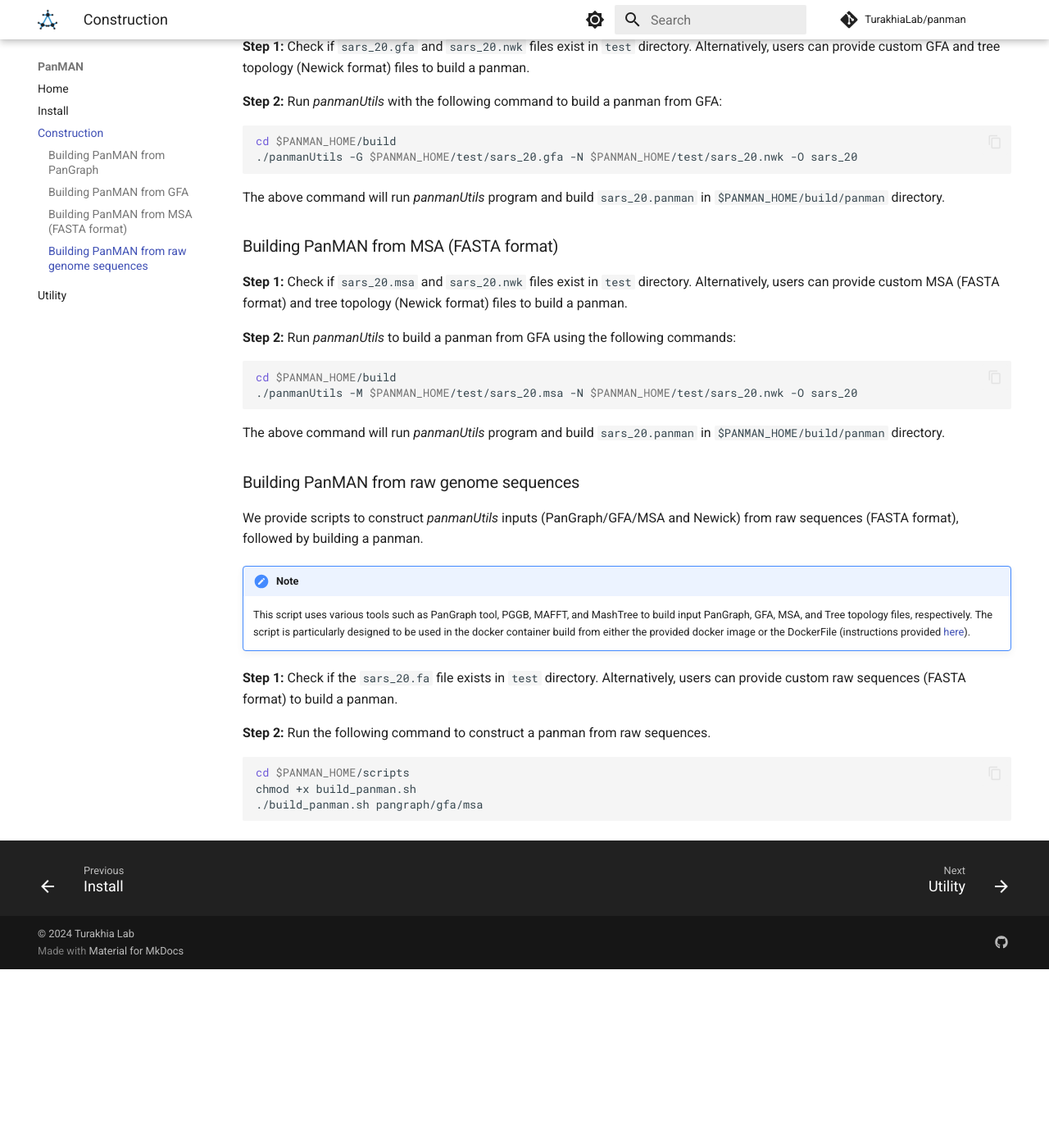
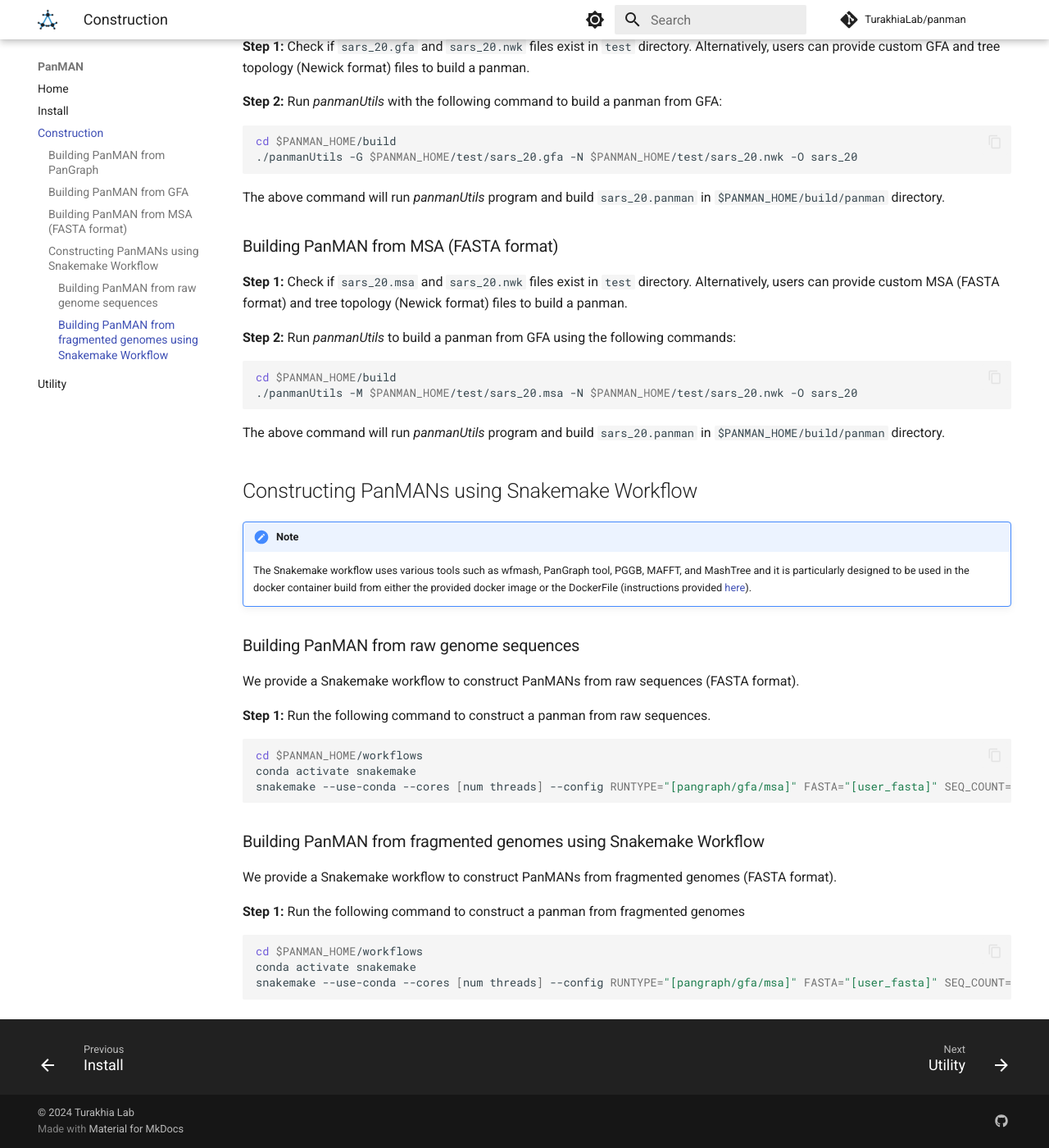
Before and after one commit to TurakhiaLab/panman, an MkDocs documentation site: the page built from docs/construction.md, in a window 1280 px wide and 1400 px high, scrolled down 744 px. Shown: the whole window at 82% size. Built offline with MkDocs 1.6.1 and Material for MkDocs 9.7.7, drawn with Linux system fonts in a browser that asks for light colours; comment, search, counter and statistics services are not loaded; before the commit the page ends 1926 px from its top, so only the background shows below that.

Commit message:
documentation for snakemake workflow

````diff
--- a/docs/construction.md
+++ b/docs/construction.md
@@ -47,18 +47,28 @@
 ```
 The above command will run <i>panmanUtils</i> program and build `sars_20.panman` in `$PANMAN_HOME/build/panman` directory.
 
+## Constructing PanMANs using Snakemake Workflow
+!!!Note
+    The Snakemake workflow uses various tools such as wfmash, PanGraph tool, PGGB, MAFFT, and MashTree and it is particularly designed to be used in the docker container build from either the provided docker image or the DockerFile (instructions provided [here](install.md)).
+
 ### Building PanMAN from raw genome sequences
-We provide scripts to construct <i>panmanUtils</i> inputs (PanGraph/GFA/MSA and Newick) from raw sequences (FASTA format), followed by building a panman.
+We provide a Snakemake workflow to construct PanMANs from raw sequences (FASTA format).
 
-!!!Note
-    This script uses various tools such as PanGraph tool, PGGB, MAFFT, and MashTree to build input PanGraph, GFA, MSA, and Tree topology files, respectively. The script is particularly designed to be used in the docker container build from either the provided docker image or the DockerFile (instructions provided [here](install.md)).
-
-**Step 1:** Check if the `sars_20.fa` file exists in `test` directory. Alternatively, users can provide custom raw sequences (FASTA format) to build a panman.
-
-**Step 2:** Run the following command to construct a panman from raw sequences.
+**Step 1:** Run the following command to construct a panman from raw sequences.
 
 ```bash
-cd $PANMAN_HOME/scripts
-chmod +x build_panman.sh
-./build_panman.sh pangraph/gfa/msa
+cd $PANMAN_HOME/workflows
+conda activate snakemake
+snakemake --use-conda --cores [num threads] --config RUNTYPE="[pangraph/gfa/msa]" FASTA="[user_fasta]" SEQ_COUNT=[haplotype_count]
 ```
+
+### Building PanMAN from fragmented genomes using Snakemake Workflow
+We provide a Snakemake workflow to construct PanMANs from fragmented genomes (FASTA format).
+
+**Step 1:** Run the following command to construct a panman from fragmented genomes
+
+```bash
+cd $PANMAN_HOME/workflows
+conda activate snakemake
+snakemake --use-conda --cores [num threads] --config RUNTYPE="[pangraph/gfa/msa]" FASTA="[user_fasta]" SEQ_COUNT=[haplotype_count] --reference=[user_input]
+```
````
